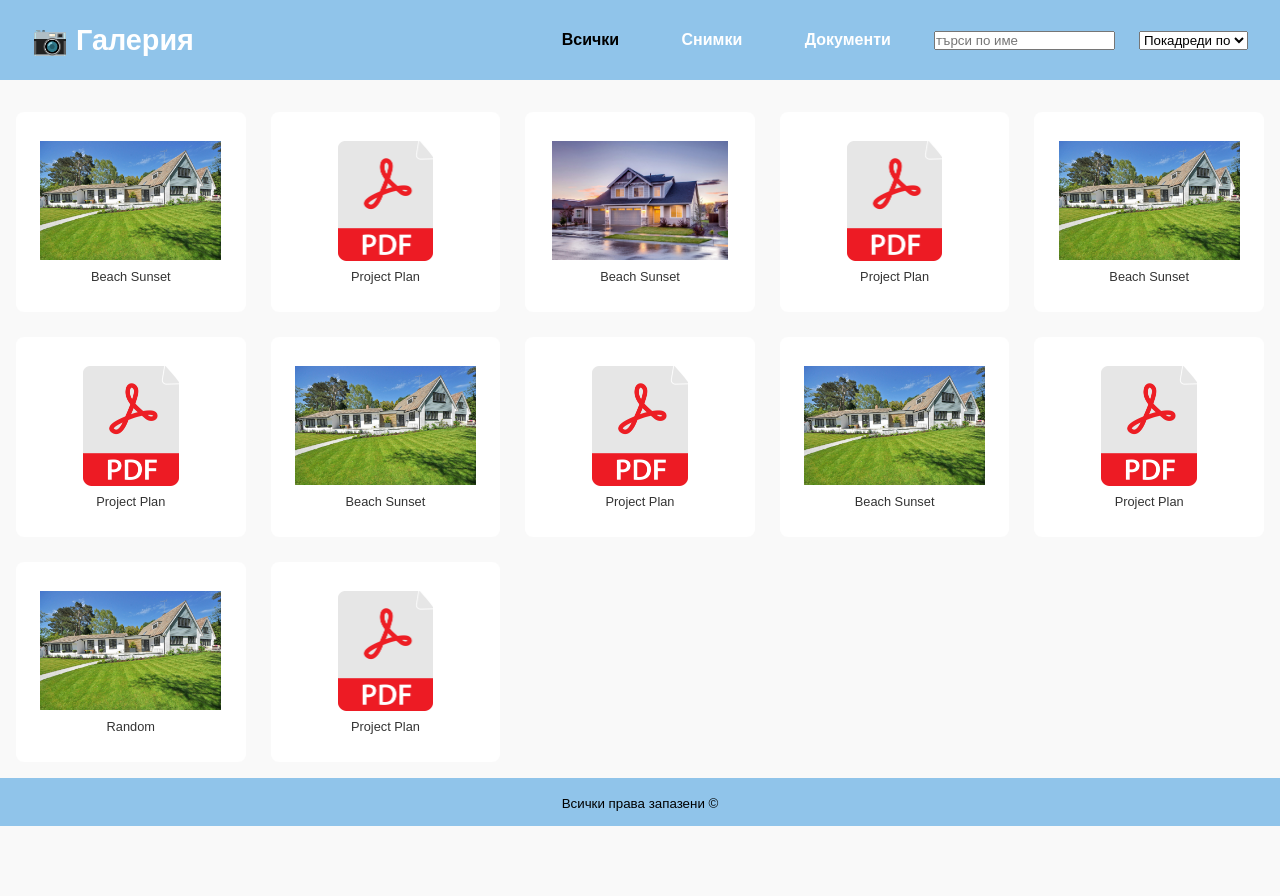
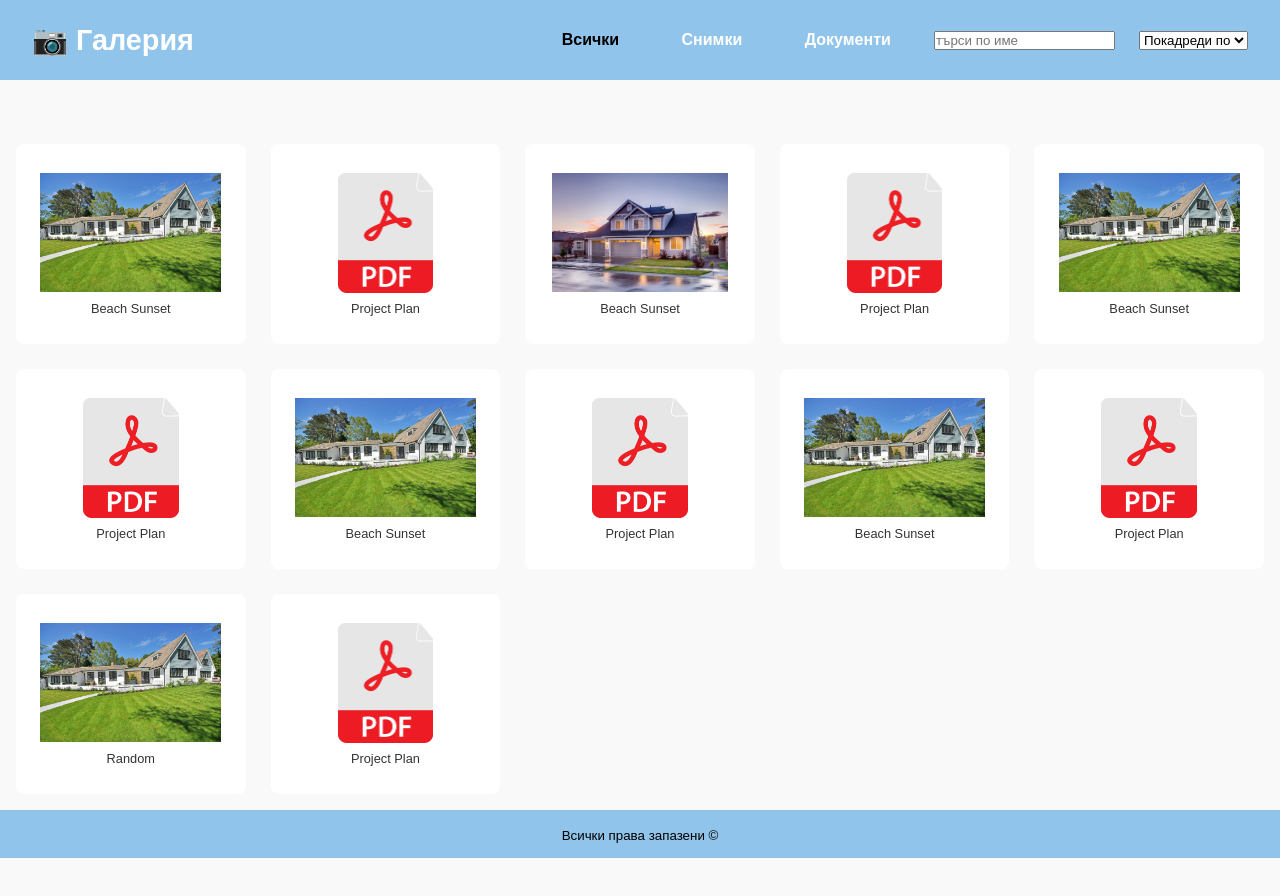
Before and after one commit to KostovPV/react-gallery, a React (Vite) app: page / in a window 1280 px wide. After the commit the page ends 860 px from the top, so only its background shows below. Built offline with nearby package versions, Linux system fonts and the light colour scheme.

Commit message:
Edited layout

```diff
--- a/src/App.css
+++ b/src/App.css
@@ -5,3 +5,12 @@
     padding: 0;
     box-sizing: border-box;
 }
+
+.content-wrapper {
+    padding-top: 2rem;
+    transition: padding 0.3s ease;
+  }
+
+  .content-wrapper.mobile-open {
+    padding-top: 260px;
+  }
--- a/src/App.jsx
+++ b/src/App.jsx
@@ -1,19 +1,17 @@
-
-import './App.css'
-
 import { useState } from "react";
 import data from "./data/galleryData.json";
 import FilterBar from "./components/FilterBar";
 import Gallery from "./components/Gallery";
 import ModalViewer from "./components/ModalViewer";
 import Footer from './components/Footer/Footer';
+import './App.css';
 
 function App() {
   const [filter, setFilter] = useState("all");
   const [selectedItem, setSelectedItem] = useState(null);
   const [searchTerm, setSearchTerm] = useState("");
   const [sortOrder, setSortOrder] = useState("default");
-
+  const [isMobileMenuOpen, setIsMobileMenuOpen] = useState(false); // ✅
 
   const filteredItems = data
     .filter(item =>
@@ -34,15 +32,19 @@ function App() {
     }
   };
 
-
   return (
     <>
-      <FilterBar currentFilter={filter}
+      <FilterBar
+        currentFilter={filter}
         onFilterChange={setFilter}
         onSearchChange={setSearchTerm}
-        onSortChange={setSortOrder} />
+        onSortChange={setSortOrder}
+        isMobileOpen={isMobileMenuOpen} // ✅
+        setIsMobileOpen={setIsMobileMenuOpen} // ✅
+      />
+      <main className={`content-wrapper ${isMobileMenuOpen ? "mobile-open" : ""}`}>
         <Gallery items={filteredItems} onItemClick={(item) => {
-        blurActiveElement(); // fixes the aria-hidden + focus conflict
+          blurActiveElement();
           setSelectedItem(item);
         }} />
         <ModalViewer
@@ -51,6 +53,7 @@ function App() {
           onClose={() => setSelectedItem(null)}
         />
         <Footer />
+      </main>
     </>
   );
 }
--- a/src/components/FilterBar.jsx
+++ b/src/components/FilterBar.jsx
@@ -6,8 +6,9 @@ const FilterBar = ({
   onFilterChange,
   onSearchChange,
   onSortChange,
+  isMobileOpen,
+  setIsMobileOpen,
 }) => {
-  const [isMobileOpen, setIsMobileOpen] = useState(false);
   const [searchTerm, setSearchTerm] = useState("");
   const [sortOrder, setSortOrder] = useState("default");
 
```
Lines whose indentation alone changed are shown as unchanged.
